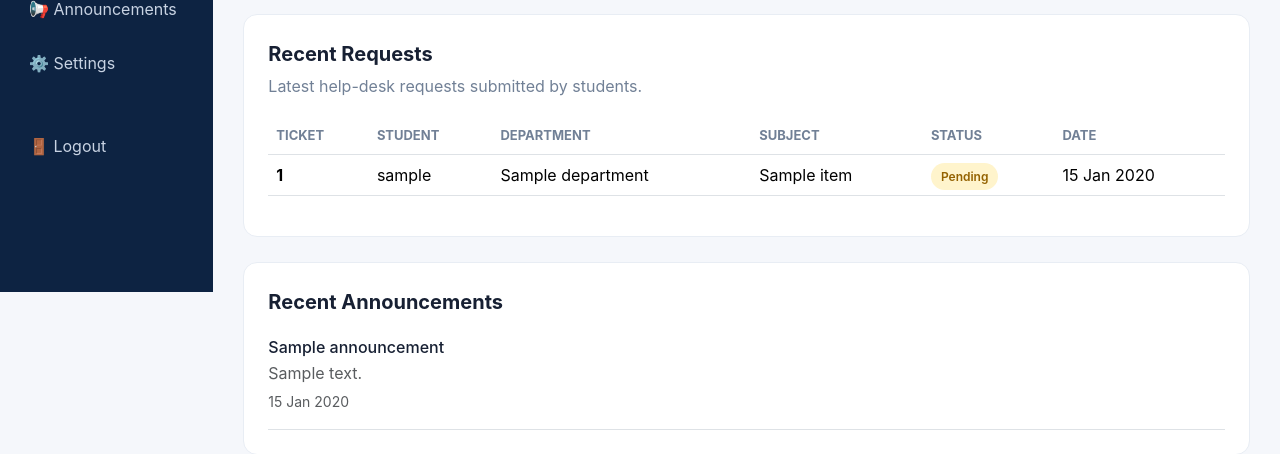
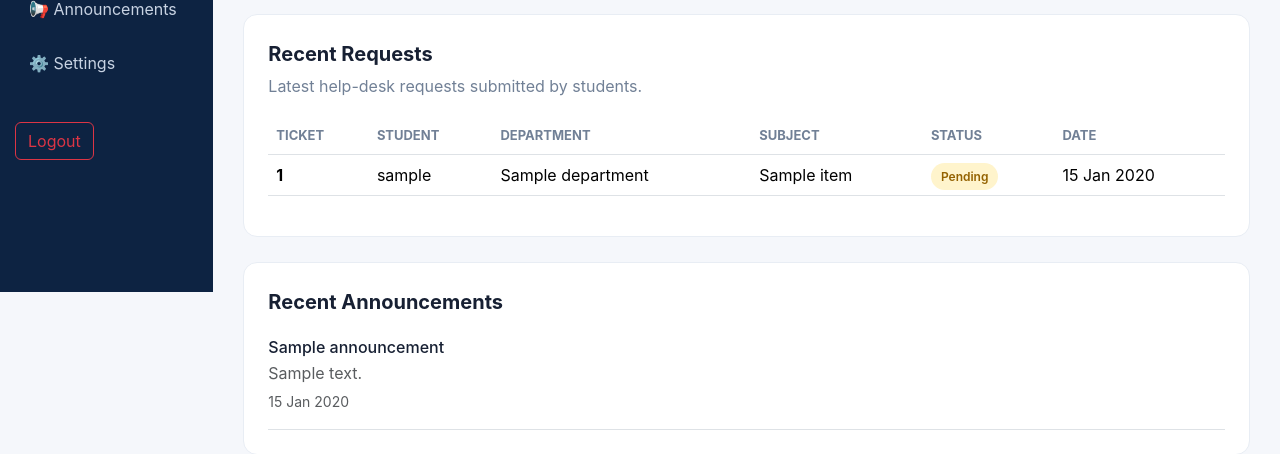
Before and after one commit to Yashtiwari786/college-helpdesk, a Django app: template templates/admin_panel/dashboard.html in a window 1280 px wide. Shown: the part 508-962 px from the top of the page. Run offline with Django 5.2, Linux system fonts and the light colour scheme; tables that the repository leaves empty hold one stand-in row (values such as "Sample post"); the template is opened without the code that fills it: values that come from a table or form of the project are taken from there, most other values are stand-ins (such as "Sample title", 1, 10 or a date in 2020).

Commit message:
admin logout

```diff
--- a/templates/admin_panel/dashboard.html
+++ b/templates/admin_panel/dashboard.html
@@ -218,10 +218,13 @@
 
                 <div style="margin-top: 35px;">
 
-                    <a href="/accounts/logout/"
-                       class="sidebar-link">
-                        🚪 Logout
-                    </a>
+
+<form method="post" action="{% url 'accounts:logout' %}" class="d-inline">
+    {% csrf_token %}
+    <button type="submit" class="btn btn-outline-danger">
+        Logout
+    </button>
+</form>
 
                 </div>
 
```
